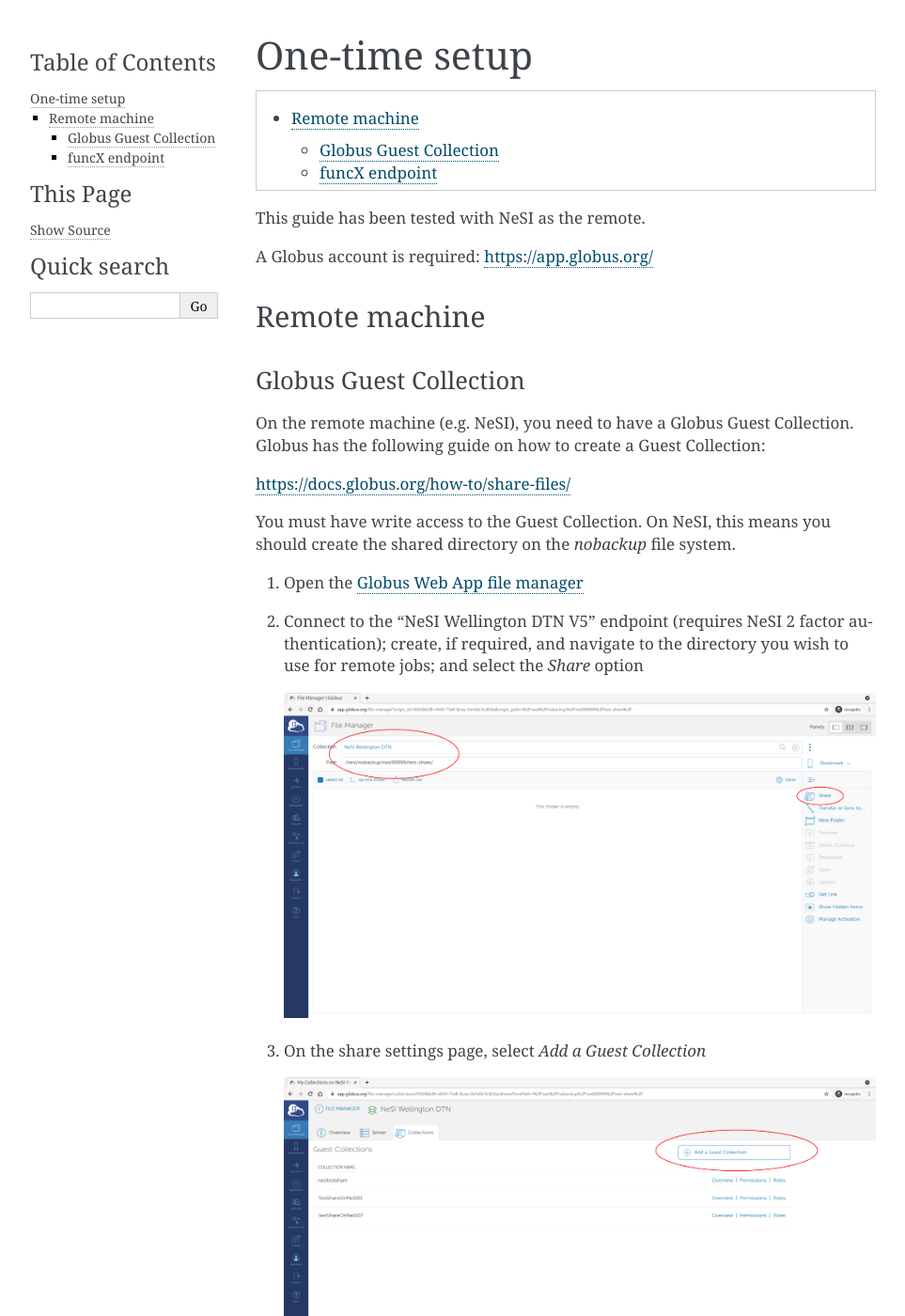
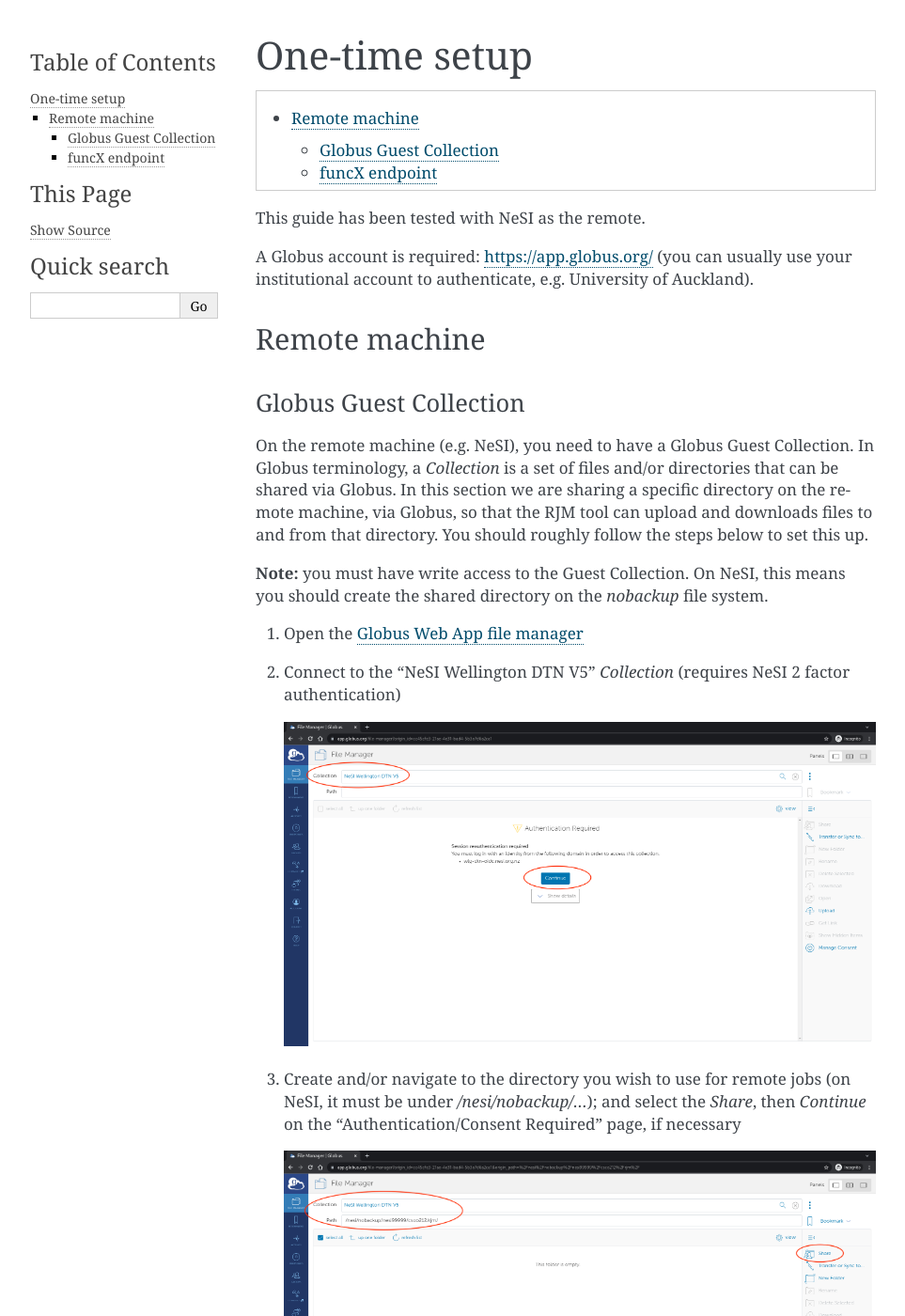
Before and after one commit to chrisdjscott/RemoteJobManager, a Sphinx documentation site: the page built from docs/one_time_setup.rst, in a window 1280 px wide and 1400 px high. Shown: the whole window at 94% size, without its empty margins (148-1111 px from the left). Built offline with Sphinx 7.4.7, drawn with Linux system fonts in a browser that asks for light colours; some of the changed text lies outside the part shown.

Commit message:
updating documentation

```diff
--- a/docs/one_time_setup.rst
+++ b/docs/one_time_setup.rst
@@ -7,8 +7,8 @@
 
 This guide has been tested with NeSI as the remote.
 
-A Globus account is required: https://app.globus.org/
-
+A Globus account is required: https://app.globus.org/ (you can usually use
+your institutional account to authenticate, e.g. University of Auckland).
 
 Remote machine
 --------------
@@ -17,48 +17,62 @@
 ~~~~~~~~~~~~~~~~~~~~~~~
 
 On the remote machine (e.g. NeSI), you need to have a Globus Guest Collection.
-Globus has the following guide on how to create a Guest Collection:
+In Globus terminology, a *Collection* is a set of files and/or directories
+that can be shared via Globus. In this section we are sharing a specific
+directory on the remote machine, via Globus, so that the RJM tool can upload
+and downloads files to and from that directory. You should roughly follow the
+steps below to set this up.
 
-https://docs.globus.org/how-to/share-files/
-
-You must have write access to the Guest Collection. On NeSI, this means you
-should create the shared directory on the *nobackup* file system.
+**Note:** you must have write access to the Guest Collection. On NeSI, this
+means you should create the shared directory on the *nobackup* file system.
 
 1. Open the `Globus Web App file manager`_
-2. Connect to the "NeSI Wellington DTN V5" endpoint (requires NeSI 2 factor
-   authentication); create, if required, and navigate to the directory
-   you wish to use for remote jobs; and select the *Share* option
 
-   .. image:: _static/images/00_sharedir.png
-      :target: _static/images/00_sharedir.png
+2. Connect to the "NeSI Wellington DTN V5" *Collection* (requires NeSI 2 factor
+   authentication)
 
-3. On the share settings page, select *Add a Guest Collection*
+   .. image:: _static/images/rjm_endpoint_auth.png
+      :target: _static/images/rjm_endpoint_auth.png
+
+3. Create and/or navigate to the directory you wish to use for remote jobs (on
+   NeSI, it must be under */nesi/nobackup/...*); and select the *Share*, then
+   *Continue* on the "Authentication/Consent Required" page, if necessary
+
+   .. image:: _static/images/rjm_share_dir.png
+      :target: _static/images/rjm_share_dir.png
+
+4. On the share settings page, select *Add a Guest Collection*
 
    .. image:: _static/images/01_sharescreen.png
       :target: _static/images/01_sharescreen.png
 
-4. On the *Create New Guest Collection* page, make sure the *Path* is correct
-   and give the share a name (also make a note of the *Path* as this will be
-   required during :doc:`configuration`)
+5. On the *Create New Guest Collection* page, make sure the *Directory* path
+   is correct and give the collection a name (also make a note of the
+   *Directory* as this will be required during :doc:`configuration`)
 
-   .. image:: _static/images/02_create_guest_collection.png
-      :target: _static/images/02_create_guest_collection.png
+   .. image:: _static/images/rjm_create_guest_collection.png
+      :target: _static/images/rjm_create_guest_collection.png
 
-5. Make a note of the guest collection endpoint id as this will be required
-   during :doc:`configuration`
+6. Make a note of the guest collection *Endpoint UUID* as this will be
+   required during :doc:`configuration`
 
-   .. image:: _static/images/03_endpointid.png
-      :target: _static/images/03_endpointid.png
-
-**TODO:** how to share a globus guest collection with others...
+   .. image:: _static/images/rjm_globus_endpoint_id.png
+      :target: _static/images/rjm_globus_endpoint_id.png
 
 .. _Globus Web App file manager: https://app.globus.org/file-manager
 
 funcX endpoint
 ~~~~~~~~~~~~~~
 
-A funcX endpoint is also required on the remote machine. On NeSI this could
-be created as follows:
+A `funcX`_ endpoint is also required on the remote machine. This allows us to
+run commands on the remote system.
+
+On NeSI, first connect to a Mahuika login node. For example, using MobaXterm,
+JupyterLab or similar.
+
+**Note**: if connecting via the JupyterLab terminal, make sure to *ssh* to a
+login node first, otherwise the funcX endpoint will be killed when your
+Jupyter session times out.
 
 .. code-block:: bash
 
@@ -83,9 +93,17 @@
     # verify the endpoint is running and obtain the endpoint id
     funcx-endpoint list
 
-Make a note of the endpoint id that shows up in the list command, you will
+Make a note of the *Endpoint ID* that shows up in the list command, you will
 need it during :doc:`configuration`. The output from list will look something
 like follows:
+
+.. code-block:: bash
+
+    +---------------+---------+--------------------------------------+
+    | Endpoint Name | Status  |             Endpoint ID              |
+    +===============+=========+======================================+
+    | default       | Running | ffd77d5c-b65f-4479-bbc3-66a2f7346858 |
+    +---------------+---------+--------------------------------------+
 
 Note: we are effectively just using funcX as a Slurm API (running Slurm commands
 on the remote machine), so the *default* endpoint running on a login node is
@@ -94,14 +112,6 @@
 Also note: after running the above commands, it is safe to close the
 window, SSH connection, Jupyter session, etc. - funcX daemonises the process
 running the endpoint so it is no longer attached to the running session.
-
-.. code-block:: bash
-
-    +---------------+---------+--------------------------------------+
-    | Endpoint Name | Status  |             Endpoint ID              |
-    +===============+=========+======================================+
-    | default       | Running | ffd77d5c-b65f-4479-bbc3-66a2f7346858 |
-    +---------------+---------+--------------------------------------+
 
 It may sometimes be necessary to restart the endpoint, for example if the
 login node was rebooted or some other issue occurred. The following would
```
Also changed, not shown: other parts of docs/one_time_setup.rst (+2 -4 lines), docs/_static/images/00_sharedir.png (deleted), docs/_static/images/02_create_guest_collection.png (deleted), docs/_static/images/03_endpointid.png (deleted), docs/_static/images/rjm_create_guest_collection.png (added), docs/_static/images/rjm_endpoint_auth.png (added), docs/_static/images/rjm_globus_endpoint_id.png (added), docs/_static/images/rjm_share_dir.png (added).
